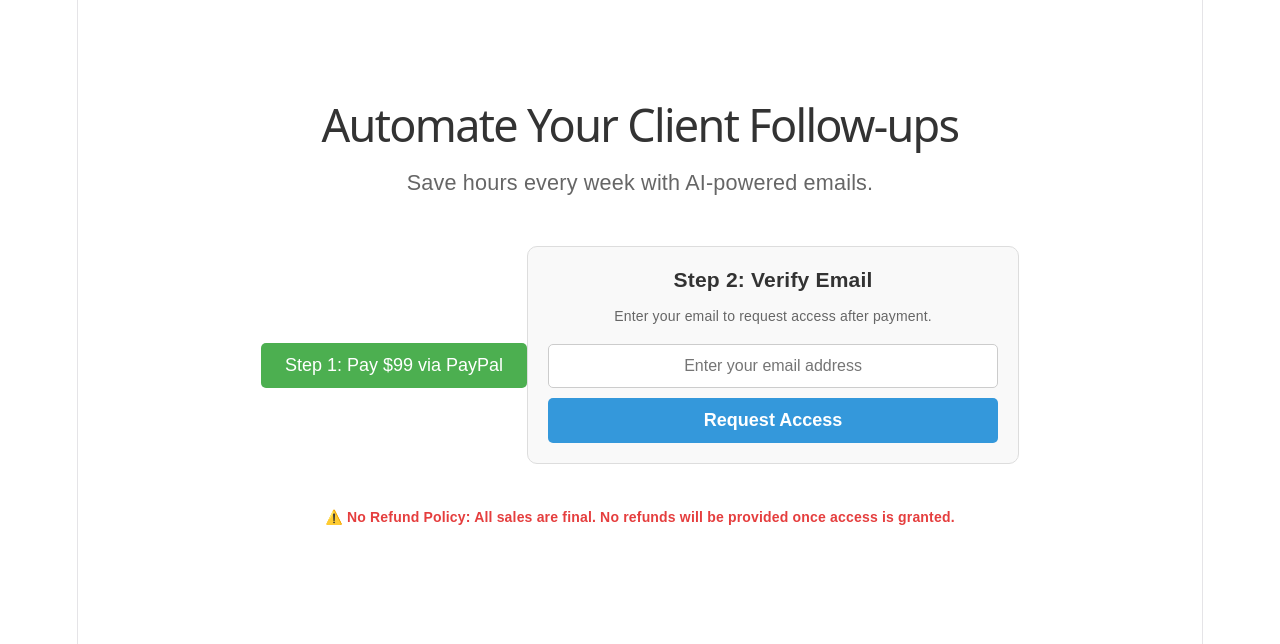
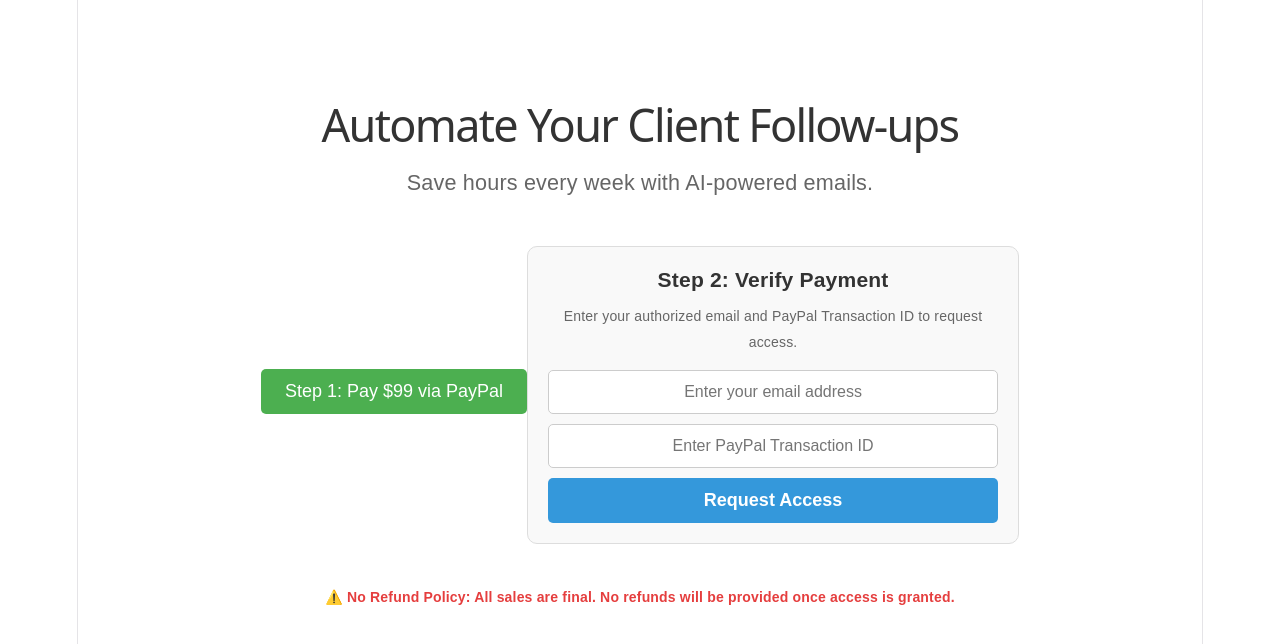
Before and after one commit to sumansingharoy402/agentassitant_ai, a React (Vite) app: page / in a window 1280 px wide. Shown: the top 644 px of the page. Built offline with nearby package versions, Linux system fonts and the light colour scheme.

Commit message:
added secret admin panel

```diff
--- a/src/App.jsx
+++ b/src/App.jsx
@@ -31,6 +31,7 @@ const ProtectedRoute = ({ children }) => {
 // 🚨 ৫. ল্যান্ডিং পেজ (কাস্টমারের জন্য)
 function LandingPage() {
   const [email, setEmail] = useState('');
+  const [txnId, setTxnId] = useState('');
   const [passcode, setPasscode] = useState('');
   const [secretWord, setSecretWord] = useState('');
 
@@ -38,11 +39,22 @@ function LandingPage() {
   const [loading, setLoading] = useState(false);
   const [error, setError] = useState('');
 
-  // ধাপ ১: কাস্টমার ইমেইল দেবে
-  const handleEmailSubmit = async (e) => {
+  // ধাপ ১: কাস্টমার ইমেইল এবং ট্রানজেকশন আইডি দেবে
+  const handlePaymentSubmit = async (e) => {
     e.preventDefault();
     if (!email || !email.includes('@')) {
       setError("Please enter a valid email address.");
+      return;
+    }
+    if (!txnId || txnId.length < 5) {
+      setError("Please enter the PayPal Transaction ID you received after payment.");
+      return;
+    }
+
+    // চেক করা হচ্ছে অ্যাডমিন আগেই এই ইমেইলটি অথোরাইজ করেছে কিনা
+    const authorizedEmails = JSON.parse(localStorage.getItem('authorized_emails') || '[]');
+    if (!authorizedEmails.includes(email.toLowerCase())) {
+      setError("This email is not authorized yet. Please wait for the admin to authorize it.");
       return;
     }
 
@@ -50,18 +62,19 @@ function LandingPage() {
     setError('');
 
     try {
+      // আপনার Formspree-তে ইমেইল, ট্রানজেকশন আইডি পাঠানো হচ্ছে
       const FORMSPREE_ENDPOINT = "https://formspree.io/f/mljjlarz";
       await fetch(FORMSPREE_ENDPOINT, {
         method: 'POST',
         headers: { 'Content-Type': 'application/json' },
         body: JSON.stringify({
             email: ADMIN_EMAIL,
-            message: `New customer is waiting for passcode. Customer Email: ${email}`
+            message: `Payment received! Customer Email: ${email}, PayPal TXN ID: ${txnId}`
         })
       });
 
       setLoading(false);
-      setStep(2);
+      setStep(2); // পাসকোড বক্স দেখাবে
 
     } catch (err) {
       setError("Something went wrong. Please try again.");
@@ -72,15 +85,6 @@ function LandingPage() {
   // ধাপ ২: পাসকোড এবং সিক্রেট শব্দ ভেরিফাই
   const handleUnlock = (e) => {
     e.preventDefault();
-
-    // লোকাল স্টোরেজ থেকে অথোরাইজ করা ইমেইলগুলো চেক করা
-    const authorizedEmails = JSON.parse(localStorage.getItem('authorized_emails') || '[]');
-    const isAuthorized = authorizedEmails.includes(email.toLowerCase());
-
-    if (!isAuthorized) {
-      setError("This email has not been authorized by the admin yet. Please wait.");
-      return;
-    }
 
     if (CUSTOMER_PASSCODES.includes(passcode.toUpperCase()) && secretWord.toUpperCase() === CORRECT_SECRET_WORD) {
       localStorage.setItem('has_access', 'true');
@@ -108,14 +112,22 @@ function LandingPage() {
 
         {step === 1 ? (
           <>
-            <h3 style={{ margin: '0 0 10px 0', color: '#333' }}>Step 2: Verify Email</h3>
-            <p style={{ fontSize: '14px', color: '#666', marginBottom: '15px' }}>Enter your email to request access after payment.</p>
-            <form onSubmit={handleEmailSubmit} style={{ display: 'flex', flexDirection: 'column', gap: '10px' }}>
+            <h3 style={{ margin: '0 0 10px 0', color: '#333' }}>Step 2: Verify Payment</h3>
+            <p style={{ fontSize: '14px', color: '#666', marginBottom: '15px' }}>Enter your authorized email and PayPal Transaction ID to request access.</p>
+            <form onSubmit={handlePaymentSubmit} style={{ display: 'flex', flexDirection: 'column', gap: '10px' }}>
               <input
                 type="email"
                 placeholder="Enter your email address"
                 value={email}
                 onChange={(e) => setEmail(e.target.value)}
+                required
+                style={{ padding: '12px', fontSize: '16px', border: '1px solid #ccc', borderRadius: '5px', textAlign: 'center' }}
+              />
+              <input
+                type="text"
+                placeholder="Enter PayPal Transaction ID"
+                value={txnId}
+                onChange={(e) => setTxnId(e.target.value)}
                 required
                 style={{ padding: '12px', fontSize: '16px', border: '1px solid #ccc', borderRadius: '5px', textAlign: 'center' }}
               />
@@ -132,7 +144,7 @@ function LandingPage() {
           <>
             <h3 style={{ margin: '0 0 10px 0', color: '#333' }}>Step 3: Enter Credentials</h3>
             <p style={{ fontSize: '14px', color: '#27ae60', marginBottom: '15px', fontWeight: 'bold' }}>
-              Request sent! Contact admin for your passcode & secret word.
+              Request sent! Please contact admin to get your passcode and secret word.
             </p>
             <form onSubmit={handleUnlock} style={{ display: 'flex', flexDirection: 'column', gap: '10px' }}>
               <input
@@ -171,14 +183,13 @@ function LandingPage() {
   );
 }
 
-// 🚨 ৬. আপনার সিক্রেট অ্যাডমিন পেজ (যেখানে আপনি ইমেইল অ্যাড করবেন)
+// 🚨 ৬. আপনার সিক্রেট অ্যাডমিন প্যানেল
 function SecretAdminPanel() {
   const [newEmail, setNewEmail] = useState('');
   const [message, setMessage] = useState('');
   const [authorizedList, setAuthorizedList] = useState([]);
 
   useEffect(() => {
-    // পেজ লোড হলে বর্তমান লিস্ট দেখাবে
     const savedEmails = JSON.parse(localStorage.getItem('authorized_emails') || '[]');
     setAuthorizedList(savedEmails);
   }, []);
@@ -247,7 +258,6 @@ function App() {
     <Router>
       <Routes>
         <Route path="/" element={<LandingPage />} />
-        {/* 🚨 আপনার সিক্রেট অ্যাডমিন লিংক (এখানে গিয়ে ইমেইল অ্যাড করবেন) */}
         <Route path="/my-secret-admin" element={<SecretAdminPanel />} />
         <Route path="/dashboard" element={
           <ProtectedRoute>
```
Also changed, not shown: link.txt.
